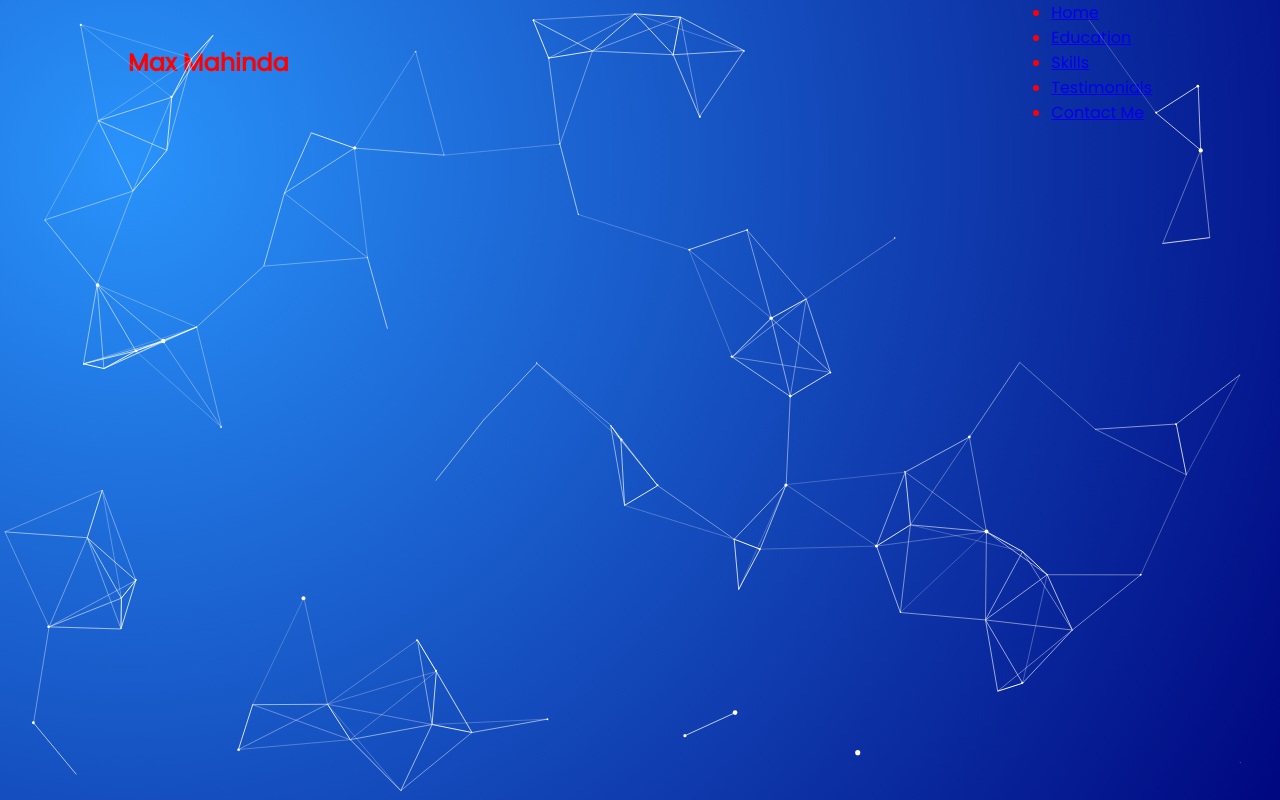
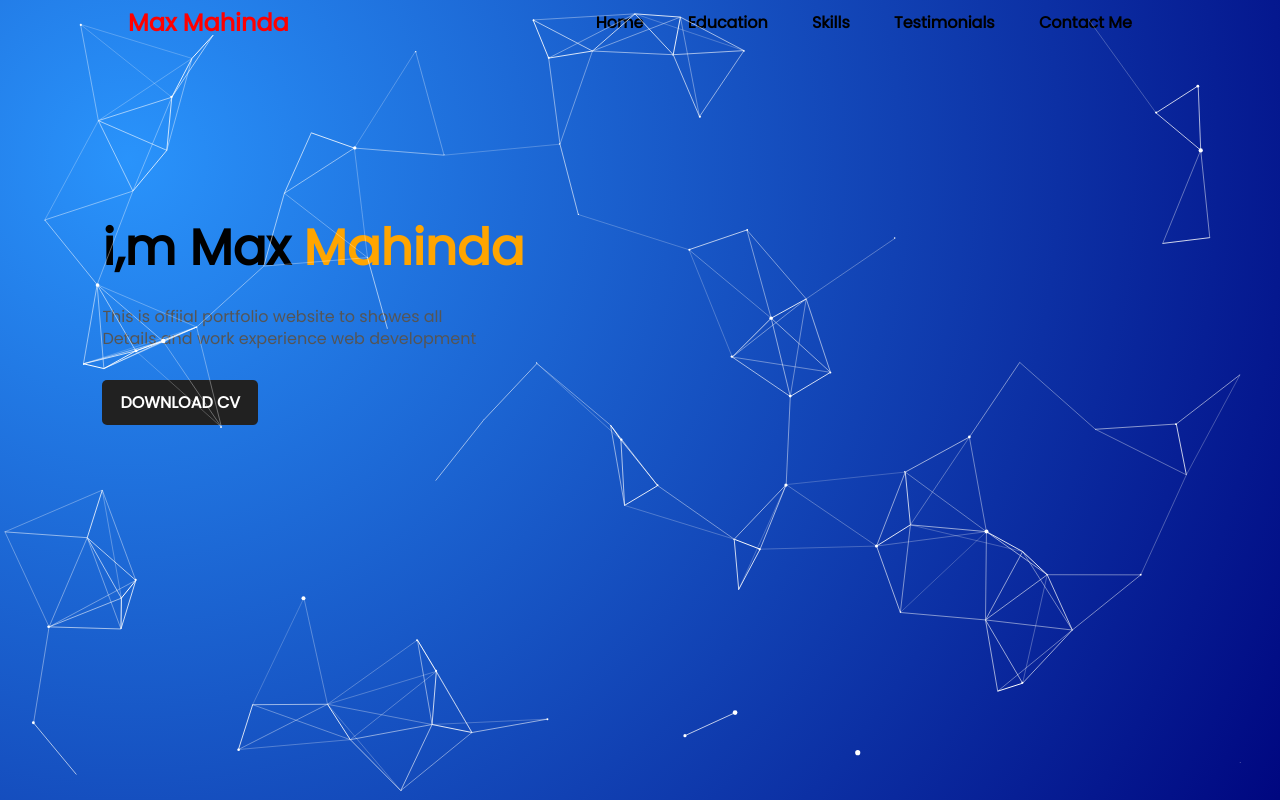
Before and after one commit to 32662272/max-portfolio, a plain HTML site: page index.html in a window 1280 px wide. Drawn offline with Linux system fonts and the light colour scheme.

Commit message:
forth commit

```diff
--- a/index.html
+++ b/index.html
@@ -25,6 +25,12 @@
                 <li><a href="#">Contact Me</a></li>
             </ul>
         </nav>
+    <div class="detel">
+        <h1>i,m Max <span>Mahinda</span></h1>
+        <p>This is offiial portfolio website to showes all
+            <br> Details and work experience web development
+        </p>
+    <a href="#">DOWNLOAD CV</a>
     </div>
     <script src="particles.min.js"></script>
     <script src="index.js"></script>
--- a/style.css
+++ b/style.css
@@ -29,3 +29,47 @@ nav{
     padding-right: 10%;
     color: red;
 }
+nav ul li {
+    display: inline-block;
+    list-style: none;
+    margin: 10px 20px;
+    color-scheme: red;
+}
+nav ul li a{
+    text-decoration: none;
+    color: black;
+    font-weight: bold;
+}
+nav ul li a:hover{
+    color: red;
+}
+.detel{
+    margin-left: 8%;
+    margin-top: 13%;
+
+}
+.detel h1{
+    font-size: 50px;
+    color: black;
+    margin-bottom: 20px;
+
+}
+span{
+    color: orange;
+
+}
+.detel p{
+    color: #555;
+    line-height: 22px;
+
+}
+.detel a{
+    background: #212121;
+    padding: 10px 18px;
+    text-decoration: none;
+    font-weight: bold;
+    color: #fff;
+    display: inline-block;
+    margin: 30px 0;
+    border-radius: 5px;
+}
```
